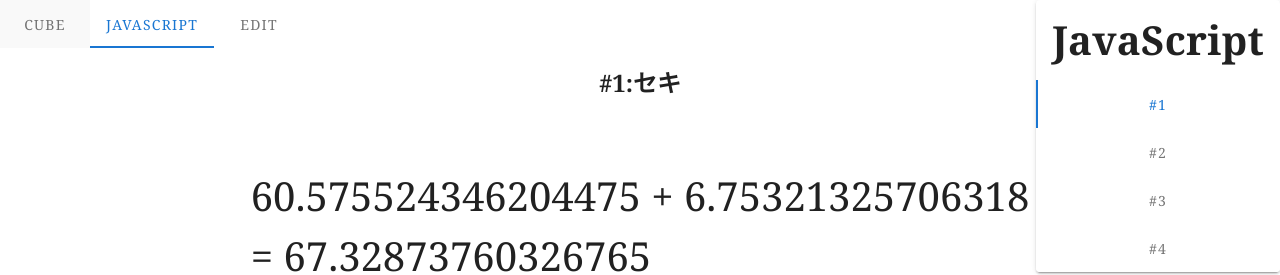
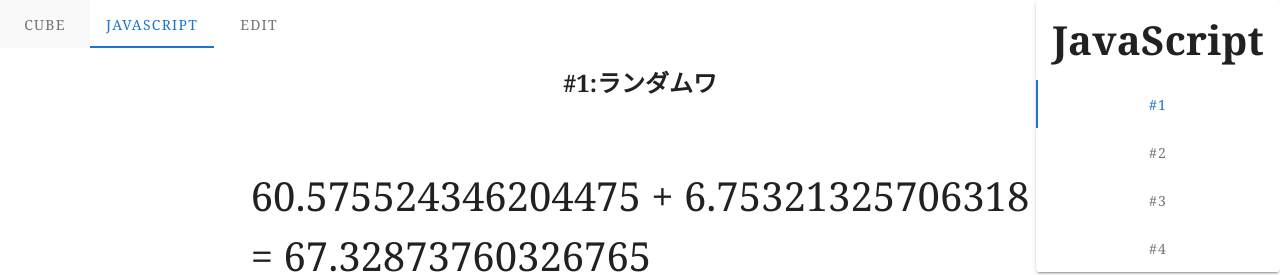
Before and after one commit to kota-kaneta/Hard-perfect-score-answer-Kas, a Vue app: page /JavaScript in a window 1280 px wide. Shown: the top 275 px of the page. Built offline with nearby package versions, Linux system fonts and the light colour scheme.

Commit message:
sekihennkou

```diff
--- a/src/views/JavaScript.vue
+++ b/src/views/JavaScript.vue
@@ -1,7 +1,7 @@
 <template>
   <div id="JavaScript">
     <Header id="top">JavaScript</Header>
-    <h2>#1:セキ</h2>
+    <h2>#1:ランダムワ</h2>
       <div class="random">
         {{random}} + {{random2}}<br>= {{random+random2}}<br>
       </div>
```
